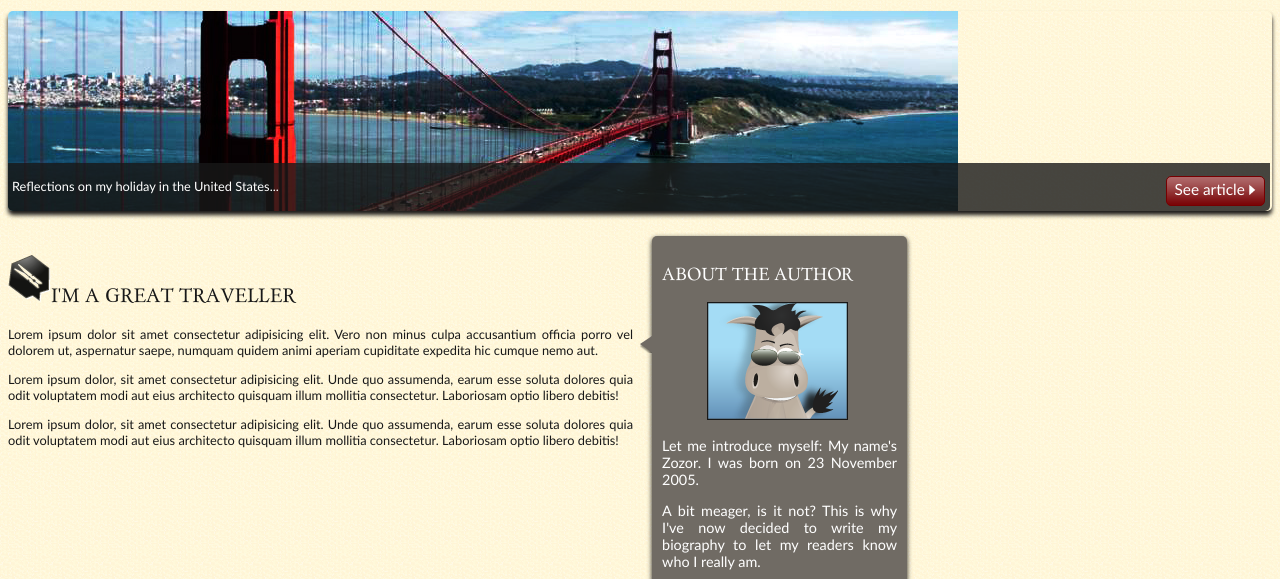
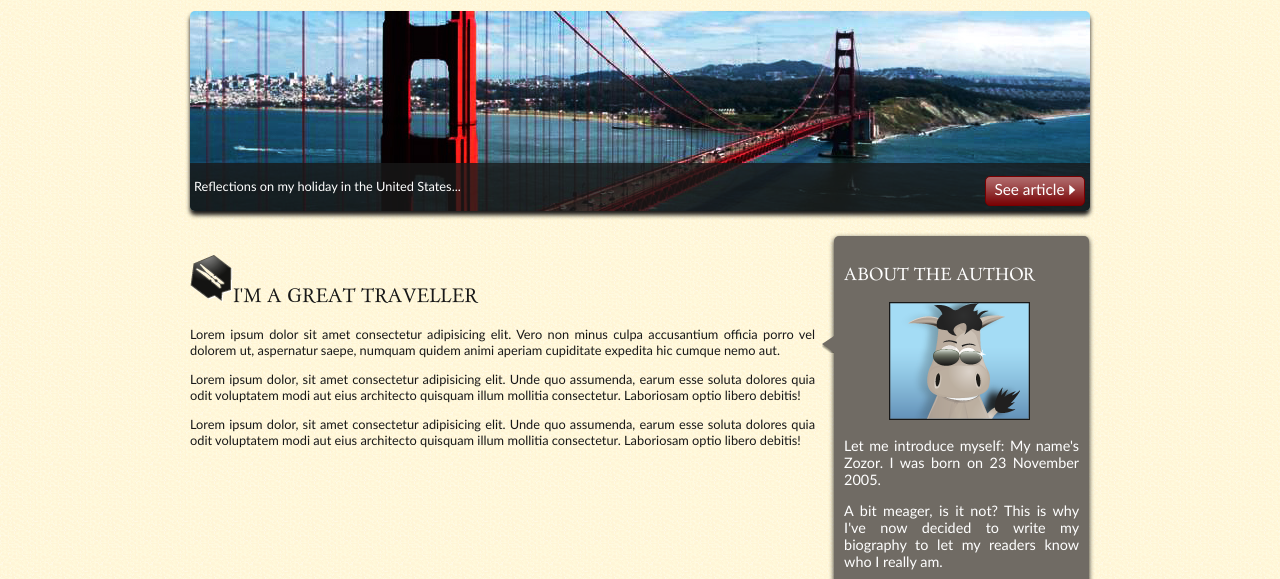
Before and after one commit to Bschues/Create-a-webpage, a plain HTML site: page index.html in a window 1280 px wide. Shown: the part 124-703 px from the top of the page. Drawn offline with Linux system fonts and the light colour scheme.

Commit message:
complete

```diff
--- a/style.css
+++ b/style.css
@@ -31,7 +31,7 @@ body
     color: #181818;
 }
 
-#mainwrapper
+#main_wrapper
 {
     width: 900px;
     margin: auto;
```
